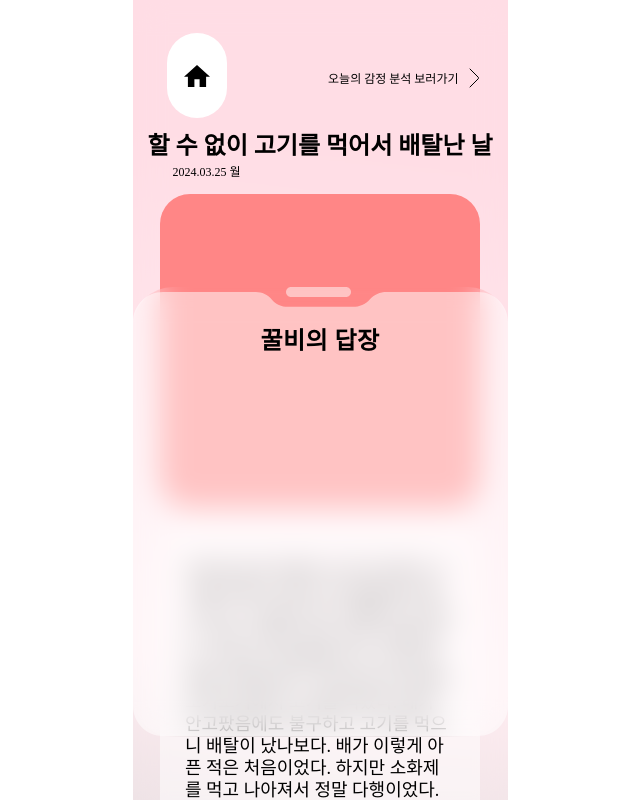
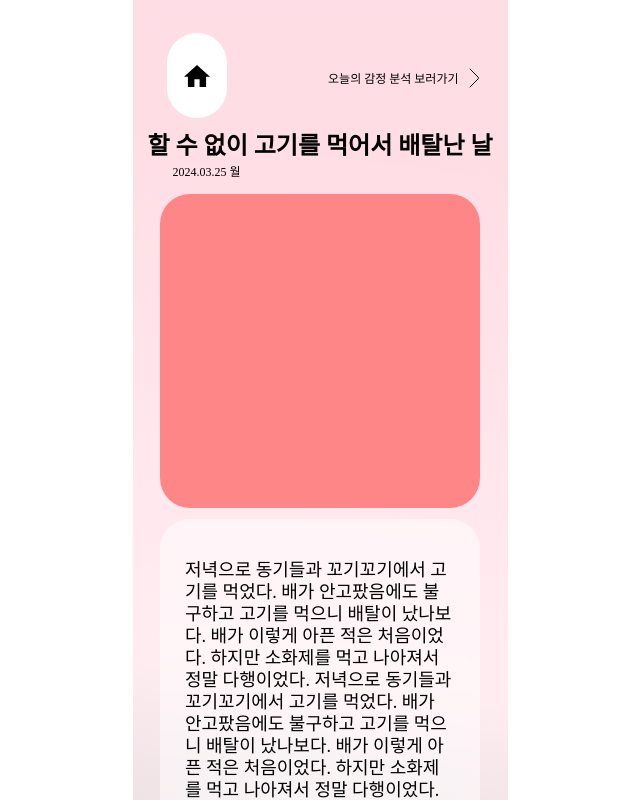
Before and after one commit to KAU2024-SANHAK/SANHAK_Client, a React (Vite) app: page /diaryview in a window 1280 px wide. Shown: the whole page, without its empty margins (320-960 px from the left). Built offline with nearby package versions, Linux system fonts and the light colour scheme; no server answers.

Commit message:
fix: PopUp view 가리기

```diff
--- a/src/pages/DiaryView/DiaryView.jsx
+++ b/src/pages/DiaryView/DiaryView.jsx
@@ -6,8 +6,8 @@ export default function DiaryView(){
     return(
         <S.DiaryViewPageWrapper>
             <CreatedDiary/>
-            <PopUp name={'꿀비의 답장'}>
-            </PopUp>
+            {/* <PopUp name={'꿀비의 답장'}>
+            </PopUp> */}
         </S.DiaryViewPageWrapper>
     )
 }
```
